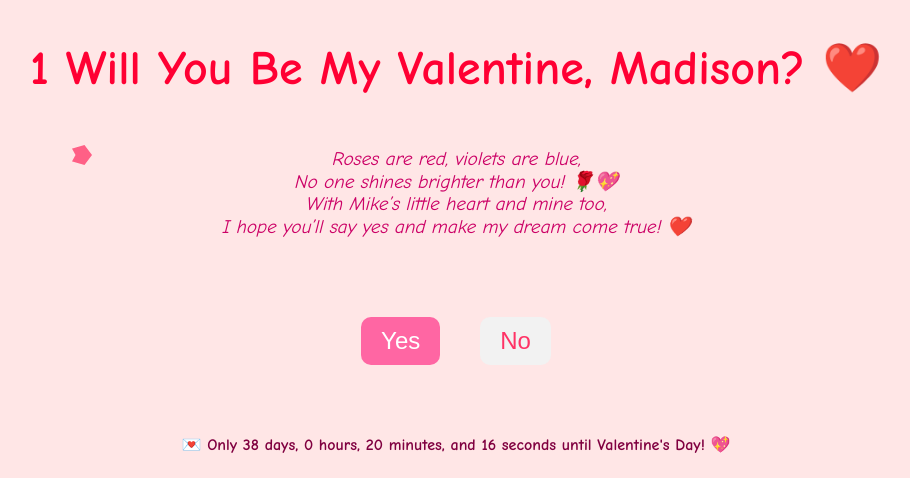
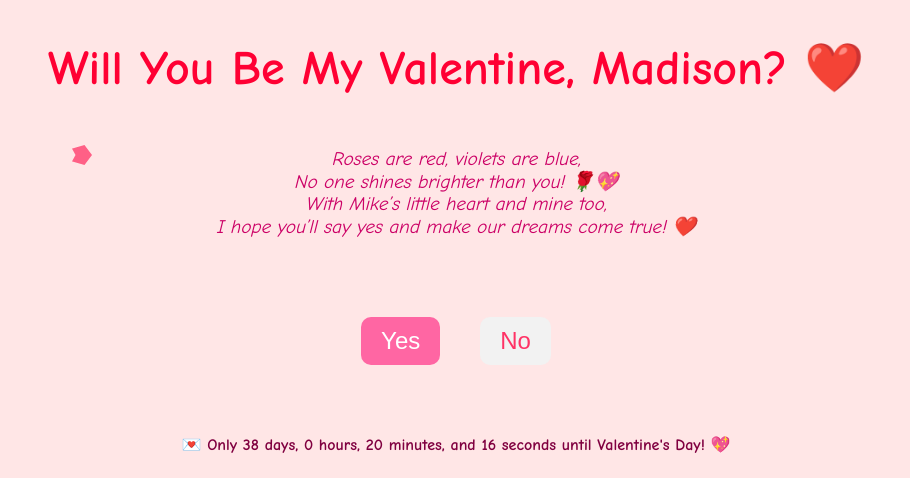
Before and after one commit to TavarianB/valentine-for-madison, a plain HTML site: page index.html in a window 1280 px wide. Shown: the top 478 px of the page, without its empty margins (184-1094 px from the left). Drawn offline with Linux system fonts and the light colour scheme.

Commit message:
Update index.html
almost

```diff
--- a/index.html
+++ b/index.html
@@ -154,12 +154,12 @@
   <div class="heart"></div>
   <div class="heart"></div>
 
-  <h1>1 Will You Be My Valentine, Madison? ❤️</h1>
+  <h1> Will You Be My Valentine, Madison? ❤️</h1>
   <p id="poem">
     Roses are red, violets are blue,<br>
     No one shines brighter than you! 🌹💖<br>
     With Mike’s little heart and mine too,<br>
-    I hope you’ll say yes and make my dream come true! ❤️
+    I hope you’ll say yes and make our dreams come true! ❤️
   </p>
   <div id="buttons">
     <button id="yes">Yes</button>
```
